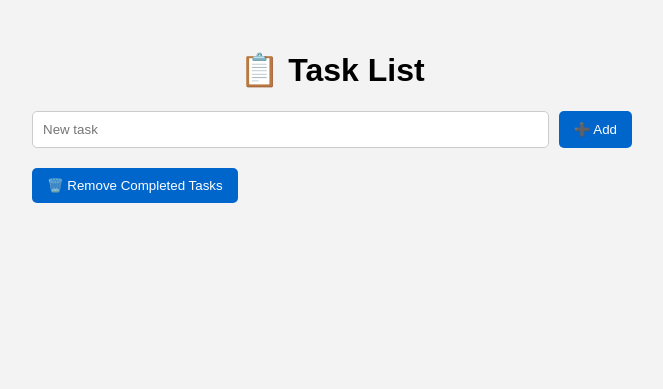
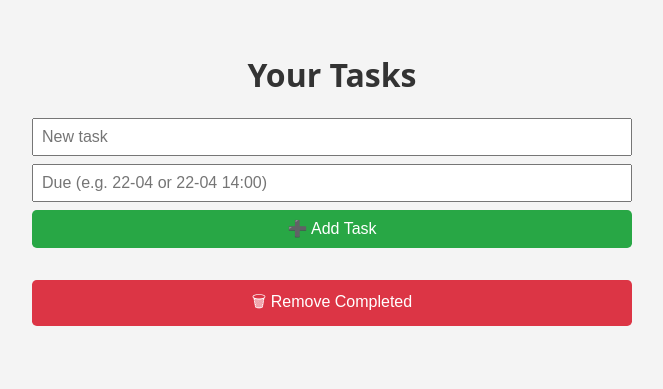
Before and after one commit to YoelGre/whatsapp-task-bot, a Flask app: template templates/tasks.html in a window 1280 px wide. Shown: the top 389 px of the page, without its empty margins (308-971 px from the left). Run offline with Flask 3, Linux system fonts and the light colour scheme; the template is opened without the code that fills it, so the values that code supplies are empty.

Commit message:
Update tasks.html

```diff
--- a/templates/tasks.html
+++ b/templates/tasks.html
@@ -1,85 +1,94 @@
 <!DOCTYPE html>
 <html>
 <head>
-    <title>Task List</title>
+    <meta charset="UTF-8">
+    <title>My Tasks</title>
+    <meta name="viewport" content="width=device-width, initial-scale=1">
     <style>
         body {
-            font-family: Arial, sans-serif;
-            background-color: #f3f3f3;
-            padding: 30px;
+            font-family: system-ui, sans-serif;
+            background: #f4f4f4;
+            padding: 2em;
             max-width: 600px;
             margin: auto;
         }
         h1 {
             text-align: center;
+            color: #333;
         }
-        ul {
-            list-style-type: none;
-            padding: 0;
+        form {
+            display: flex;
+            flex-direction: column;
+            margin-bottom: 2em;
         }
-        li {
-            background: #fff;
-            margin-bottom: 10px;
-            padding: 10px;
-            border-radius: 6px;
+        input[type="text"] {
+            padding: 0.5em;
+            margin-bottom: 0.5em;
+            font-size: 1em;
+        }
+        button {
+            padding: 0.6em;
+            font-size: 1em;
+            background: #28a745;
+            color: white;
+            border: none;
+            border-radius: 0.3em;
+            cursor: pointer;
+        }
+        button:hover {
+            background: #218838;
+        }
+        .task {
+            background: white;
+            padding: 0.8em;
+            margin-bottom: 0.5em;
+            border-radius: 0.3em;
             display: flex;
             justify-content: space-between;
             align-items: center;
         }
-        s {
-            color: gray;
+        .task.done {
+            text-decoration: line-through;
+            color: #999;
         }
-        a {
+        .deadline {
+            font-size: 0.85em;
+            color: #666;
+        }
+        .actions a {
+            font-size: 0.9em;
+            color: #007bff;
             text-decoration: none;
-            color: green;
-        }
-        form {
-            margin-top: 20px;
-            display: flex;
-            gap: 10px;
-        }
-        input[type="text"] {
-            flex: 1;
-            padding: 10px;
-            border-radius: 5px;
-            border: 1px solid #ccc;
-        }
-        button {
-            padding: 10px 15px;
-            background-color: #0066cc;
-            color: white;
-            border: none;
-            border-radius: 5px;
-            cursor: pointer;
-        }
-        button:hover {
-            background-color: #004d99;
+            margin-left: 1em;
         }
     </style>
 </head>
 <body>
-    <h1>📋 Task List</h1>
-
-    <ul>
-    {% for task in tasks %}
-        <li>
-            {% if task.done %}
-                ✅ <s>{{ task.name }}</s>
-            {% else %}
-                ❌ {{ task.name }}
-                <a href="{{ url_for('check', task_id=loop.index0) }}">✅ Mark done</a>
-            {% endif %}
-        </li>
-    {% endfor %}
-    </ul>
-
-    <form method="POST" action="/">
+    <h1>Your Tasks</h1>
+    <form method="POST" action="">
         <input type="text" name="task" placeholder="New task" required>
-        <button type="submit">➕ Add</button>
+        <input type="text" name="due" placeholder="Due (e.g. 22-04 or 22-04 14:00)">
+        <button type="submit">➕ Add Task</button>
     </form>
 
-    <form method="GET" action="{{ url_for('remove_done') }}">
-        <button type="submit">🗑️ Remove Completed Tasks</button>
+    {% for i, task in enumerate(tasks) %}
+    <div class="task {% if task.done %}done{% endif %}">
+        <div>
+            {{ i+1 }}. {{ task.name }}
+            {% if task.deadline %}
+                <div class="deadline">📅 Due: {{ task.deadline }}</div>
+            {% endif %}
+        </div>
+        <div class="actions">
+            {% if not task.done %}
+            <a href="/{{ user_id }}/check/{{ i }}">✅ Done</a>
+            {% endif %}
+        </div>
+    </div>
+    {% endfor %}
+
+    <form method="GET" action="/{{ user_id }}/remove_done">
+        <button style="background:#dc3545;">🗑 Remove Completed</button>
     </form>
 </body>
 </html>
```
